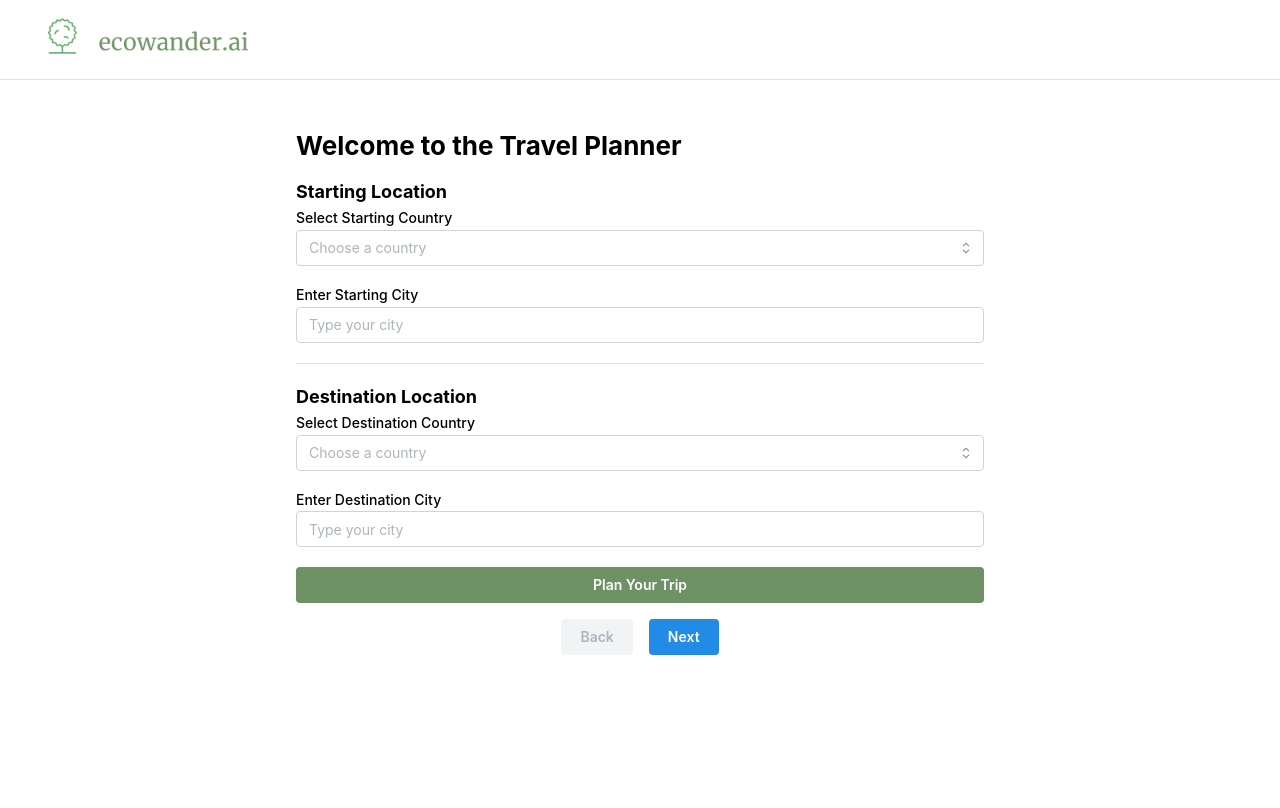
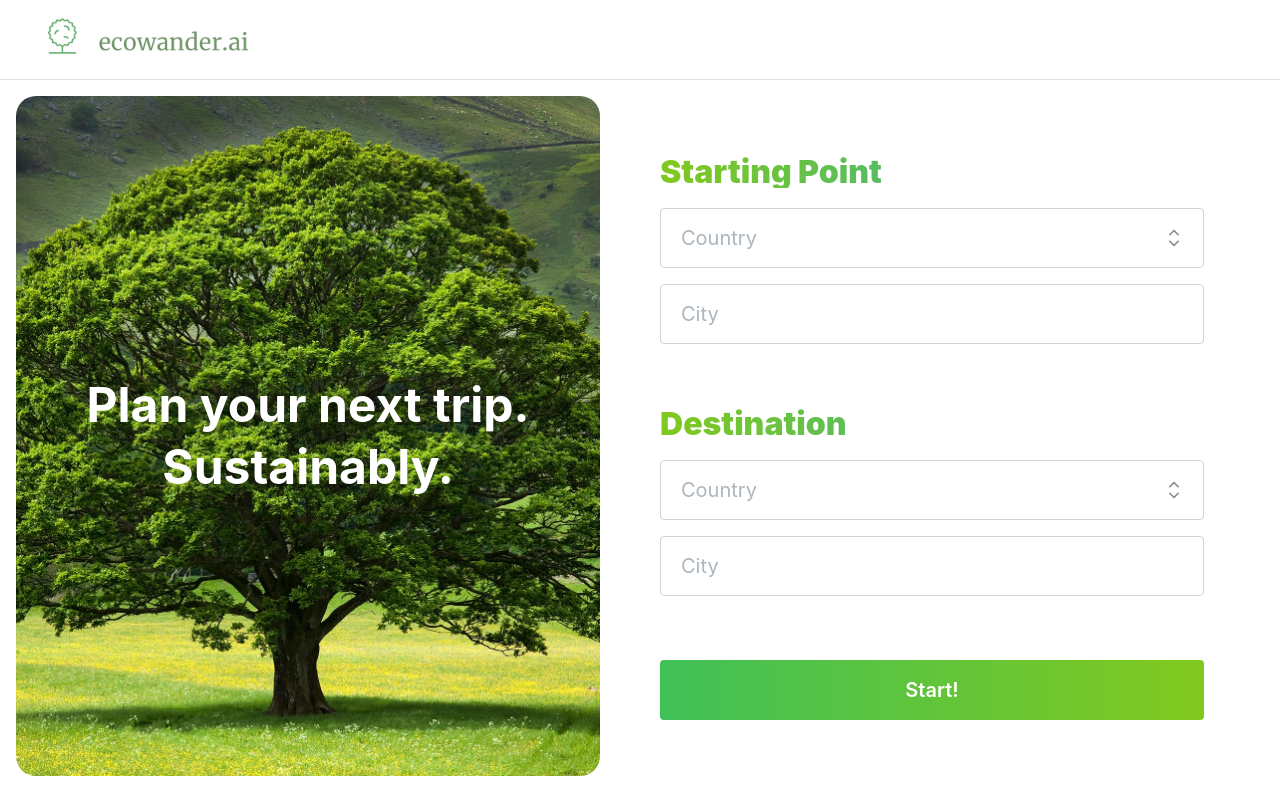
Before and after one commit to apramm/Ecowander.ai, a React (Vite) app in the folder Frontend/: page / in a window 1280 px wide. Built offline with nearby package versions, Linux system fonts and the light colour scheme.

Commit message:
Change styling of landing page

```diff
--- a/Frontend/src/App.tsx
+++ b/Frontend/src/App.tsx
@@ -1,12 +1,4 @@
-import {
-  AppShell,
-  Burger,
-  Button,
-  Center,
-  Container,
-  Group,
-  Image,
-} from '@mantine/core';
+import { AppShell, Burger, Button, Center, Group, Image } from '@mantine/core';
 import LandingPage from './pages/LandingPage';
 import Page1 from './pages/Page1';
 import Page2 from './pages/Page2';
@@ -46,11 +38,29 @@ function App() {
   });
   const [llmResponse, setLlmResponse] = useState<string | null>(null);
 
+  const handleNext = () => {
+    if (currentStep < steps.length - 1) {
+      setCurrentStep(prev => prev + 1);
+    }
+  };
+
+  const handleBack = () => {
+    if (currentStep > 0) {
+      setCurrentStep(prev => prev - 1);
+    }
+  };
+
   const steps = [
     {
       id: 1,
       content: 'Step 1',
-      component: <LandingPage formData={formData} setFormData={setFormData} />,
+      component: (
+        <LandingPage
+          formData={formData}
+          setFormData={setFormData}
+          onNext={handleNext}
+        />
+      ),
     },
     {
       id: 2,
@@ -75,18 +85,6 @@ function App() {
   ];
 
   console.log(formData);
-
-  const handleNext = () => {
-    if (currentStep < steps.length - 1) {
-      setCurrentStep(prev => prev + 1);
-    }
-  };
-
-  const handleBack = () => {
-    if (currentStep > 0) {
-      setCurrentStep(prev => prev - 1);
-    }
-  };
 
   const variants = {
     hidden: { opacity: 0, x: 100 },
@@ -133,7 +131,6 @@ function App() {
           </Group>
         </AppShell.Header>
         <AppShell.Main>
-          <Container size="md">
           <motion.div
             key={currentStep}
             initial="hidden"
@@ -147,6 +144,7 @@ function App() {
 
           <Center mt="md">
             <Group>
+              {currentStep != 0 ? (
                 <Button
                   variant="default"
                   onClick={handleBack}
@@ -154,7 +152,9 @@ function App() {
                 >
                   Back
                 </Button>
-                {currentStep < 3 ? (
+              ) : null}
+
+              {currentStep < 3 && currentStep > 0 ? (
                 <Button
                   onClick={handleNext}
                   disabled={currentStep === steps.length - 1}
@@ -166,7 +166,6 @@ function App() {
               ) : null}
             </Group>
           </Center>
-          </Container>
         </AppShell.Main>
       </AppShell>
     </>
--- a/Frontend/src/pages/LandingPage.tsx
+++ b/Frontend/src/pages/LandingPage.tsx
@@ -3,9 +3,10 @@ import {
   Select,
   TextInput,
   Title,
-  Container,
+  Flex,
   Button,
-  Divider,
+  Text,
+  Center,
 } from '@mantine/core';
 import { countries } from './Countries.tsx';
 import { FormData } from '../App';
@@ -18,18 +19,65 @@ const countryOptions = countries.map(country => ({
 interface LandingPageProps {
   formData: FormData;
   setFormData: React.Dispatch<React.SetStateAction<FormData>>;
+  onNext: () => void;
 }
 
-const LandingPage: React.FC<LandingPageProps> = ({ formData, setFormData }) => {
+const LandingPage: React.FC<LandingPageProps> = ({
+  formData,
+  setFormData,
+  onNext,
+}) => {
   return (
-    <Container size="sm" mt="xl">
-      <Title order={2}>Welcome to the Travel Planner</Title>
+    <>
+      <Flex
+        direction={'row'}
+        style={{
+          height: '85vh',
+        }}
+      >
+        <Box
+          style={{
+            backgroundSize: 'cover',
+            backgroundPosition: 'center',
+            display: 'flex',
+            alignItems: 'center',
+            justifyContent: 'center',
+            color: 'white',
+            textAlign: 'center',
+            padding: '20px',
+            borderRadius: '20px',
+            flex: 1,
+            backgroundImage: "url('../../images/background.png')",
+          }}
+        >
+          <Title order={1} fw={'bold'} size={'3rem'}>
+            Plan your next trip. Sustainably.
+          </Title>
+        </Box>
 
-      <Box mt="md">
-        <Title order={4}>Starting Location</Title>
+        <Box
+          style={{
+            display: 'flex',
+            flexDirection: 'column',
+            padding: '40px',
+            flex: 1,
+            backgroundColor: 'rgba(255, 255, 255, 1)',
+            margin: 20,
+            borderRadius: 20,
+            height: 'fit-content',
+          }}
+        >
+          <Text
+            mb={20}
+            size="2rem"
+            variant="gradient"
+            gradient={{ from: 'lime', to: 'cyan', deg: 90 }}
+            style={{ fontWeight: 900 }}
+          >
+            Starting Point
+          </Text>
           <Select
-          label="Select Starting Country"
-          placeholder="Choose a country"
+            placeholder="Country"
             data={countryOptions}
             value={formData.startLocation.split(',')[0]}
             onChange={value =>
@@ -41,12 +89,11 @@ const LandingPage: React.FC<LandingPageProps> = ({ formData, setFormData }) => {
                 };
               })
             }
+            size="xl"
             mb="md" // Adds margin to the bottom
           />
-
           <TextInput
-          label="Enter Starting City"
-          placeholder="Type your city"
+            placeholder="City"
             value={formData.startLocation.split(',')[1]}
             onChange={event =>
               setFormData(prevFormData => {
@@ -57,15 +104,20 @@ const LandingPage: React.FC<LandingPageProps> = ({ formData, setFormData }) => {
                 };
               })
             }
-          mb="lg" // Adds margin to the bottom for spacing
+            mb="4rem" // Adds margin to the bottom for spacing
+            size="xl"
           />
-
-        <Divider my="lg" />
-
-        <Title order={4}>Destination Location</Title>
+          <Text
+            mb={20}
+            size={'2rem'}
+            variant="gradient"
+            gradient={{ from: 'lime', to: 'cyan', deg: 90 }}
+            style={{ fontWeight: 900 }}
+          >
+            Destination
+          </Text>
           <Select
-          label="Select Destination Country"
-          placeholder="Choose a country"
+            placeholder="Country"
             data={countryOptions}
             value={formData.endLocation.split(',')[1]}
             onChange={value =>
@@ -78,11 +130,10 @@ const LandingPage: React.FC<LandingPageProps> = ({ formData, setFormData }) => {
               })
             }
             mb="md"
+            size="xl"
           />
-
           <TextInput
-          label="Enter Destination City"
-          placeholder="Type your city"
+            placeholder="City"
             value={formData.endLocation.split(',')[0]}
             onChange={event =>
               setFormData(prevFormData => {
@@ -93,14 +144,23 @@ const LandingPage: React.FC<LandingPageProps> = ({ formData, setFormData }) => {
                 };
               })
             }
-          mb="lg"
+            mb="4rem"
+            size="xl"
           />
+          <Center>
+            <Button
+              onClick={onNext}
+              size="xl"
+              fullWidth
+              variant="gradient"
+              gradient={{ from: 'green', to: 'lime', deg: 90 }}
+            >
+              Start!
+            </Button>
+          </Center>
         </Box>
-
-      <Button color="#6E9266" fullWidth mt="md">
-        Plan Your Trip
-      </Button>
-    </Container>
+      </Flex>
+    </>
   );
 };
 
```
Also changed, not shown: Frontend/images/background.png (added). Lines whose indentation alone changed are shown as unchanged.
